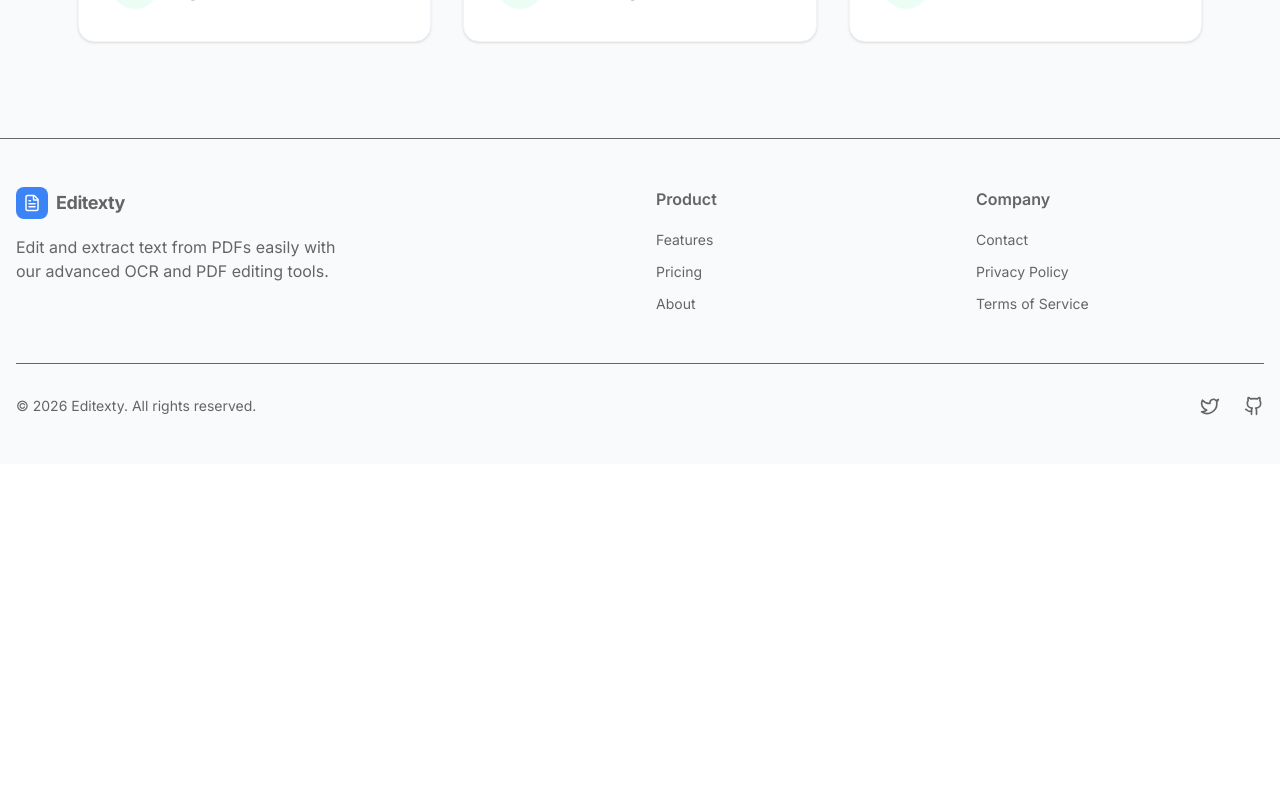
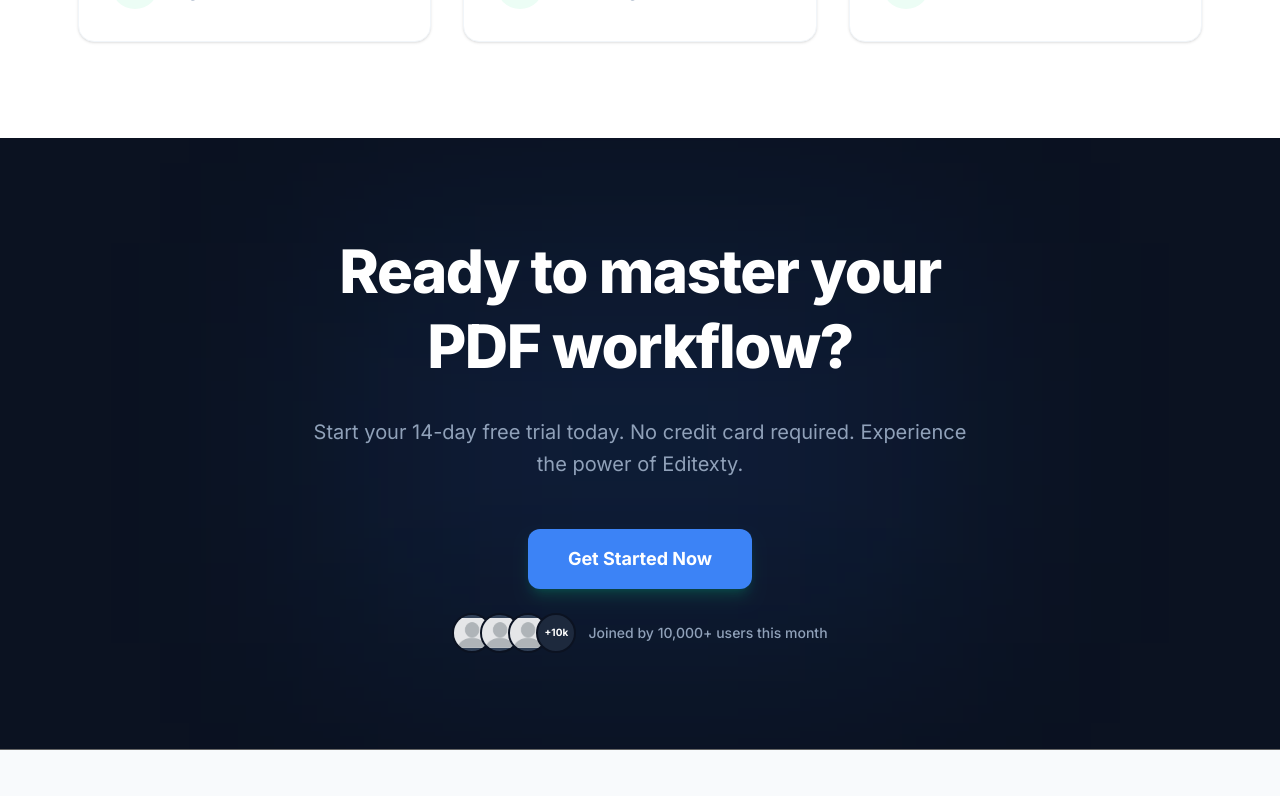
Before and after one commit to UmejrZukorlic/editexty-frontend, a Next.js app: page / in a window 1280 px wide. Shown: the part 2420-3216 px from the top of the page. Before the commit the page ends 2884 px from the top, so only its background shows below. Built offline with nearby package versions, Linux system fonts and the light colour scheme.

Commit message:
feat: add CTA section and update footer and testimonials styles

```diff
--- /dev/null
+++ b/app/components/CTA.tsx
@@ -0,0 +1,52 @@
+import Image from "next/image";
+
+const CTASection = () => {
+  return (
+    <section className="py-24 px-4 bg-[#0B1221] relative overflow-hidden">
+      <div className="absolute top-1/2 left-1/2 -translate-x-1/2 -translate-y-1/2 w-150 h-100 bg-blue-500/10 blur-[120px] pointer-events-none" />
+
+      <div className="max-w-4xl mx-auto text-center relative z-10">
+        <h2 className="text-4xl md:text-5xl lg:text-6xl font-extrabold text-white mb-8 tracking-tight leading-tight">
+          Ready to master your <br className="hidden md:block" /> PDF workflow?
+        </h2>
+
+        <p className="text-slate-400 text-lg md:text-xl mb-12 max-w-2xl mx-auto leading-relaxed">
+          Start your 14-day free trial today. No credit card required.
+          Experience the power of Editexty.
+        </p>
+
+        <div className="flex flex-col items-center gap-6">
+          <button className="bg-primary hover:bg-secondary text-primary-foreground px-10 py-4 rounded-xl font-bold text-lg transition-all shadow-lg shadow-emerald-500/20 active:scale-95">
+            Get Started Now
+          </button>
+
+          <div className="flex items-center gap-3">
+            <div className="flex -space-x-3">
+              {[1, 2, 3].map((i) => (
+                <div
+                  key={i}
+                  className="w-10 h-10 rounded-full border-2 border-[#0B1221] bg-slate-700 flex items-center justify-center overflow-hidden">
+                  <div className="w-full h-full bg-linear-to-br from-slate-600 to-slate-800" />
+                  <Image
+                    src="/profile.png"
+                    alt="slikica"
+                    width={100}
+                    height={100}
+                  />
+                </div>
+              ))}
+              <div className="w-10 h-10 rounded-full border-2 border-[#0B1221] bg-slate-800 flex items-center justify-center text-[10px] font-bold text-white">
+                +10k
+              </div>
+            </div>
+            <p className="text-slate-400 text-sm font-medium">
+              Joined by 10,000+ users this month
+            </p>
+          </div>
+        </div>
+      </div>
+    </section>
+  );
+};
+
+export default CTASection;
--- a/app/components/Testimonials.tsx
+++ b/app/components/Testimonials.tsx
@@ -57,7 +57,7 @@
       </section>
 
       {/* --- TESTIMONIALS SECTION --- */}
-      <section className="py-24 bg-secondary-foreground px-4">
+      <section className="py-24 bg-primary-foreground px-4">
         <div className="max-w-[90%] mx-auto">
           <div className="text-center mb-16">
             <h2 className="text-4xl font-bold text-slate-900 mb-4">
--- a/app/components/layout/Footer.tsx
+++ b/app/components/layout/Footer.tsx
@@ -1,11 +1,11 @@
 import Link from "next/link";
-import { FileText, Twitter, Github } from "lucide-react";
+import { FileText, Instagram, Github } from "lucide-react";
 
 export default function Footer() {
   const currentYear = new Date().getFullYear();
 
   return (
-    <footer className="bg-slate-50 border-t py-12">
+    <footer className="bg-secondary-foreground border-t py-12">
       <div className="container mx-auto px-4">
         <div className="grid grid-cols-1 md:grid-cols-4 gap-8">
           <div className="col-span-1 md:col-span-2">
@@ -87,7 +87,7 @@
               href="#"
               className="text-muted-foreground hover:text-primary transition-colors">
               <span className="sr-only">Twitter</span>
-              <Twitter size={20} />
+              <Instagram size={20} />
             </a>
             <a
               href="#"
--- a/app/page.tsx
+++ b/app/page.tsx
@@ -3,6 +3,7 @@
 import HeroSection from "./components/Hero";
 import FeaturesSection from "./components/FeaturesSection";
 import StatsAndTestimonials from "./components/Testimonials";
+import CTASection from "./components/CTA";
 
 export default function Home() {
   return (
@@ -11,6 +12,7 @@
       <HeroSection />
       <FeaturesSection />
       <StatsAndTestimonials />
+      <CTASection />
       <Footer />
     </div>
   );
```
Also changed, not shown: public/profile.png (added).
